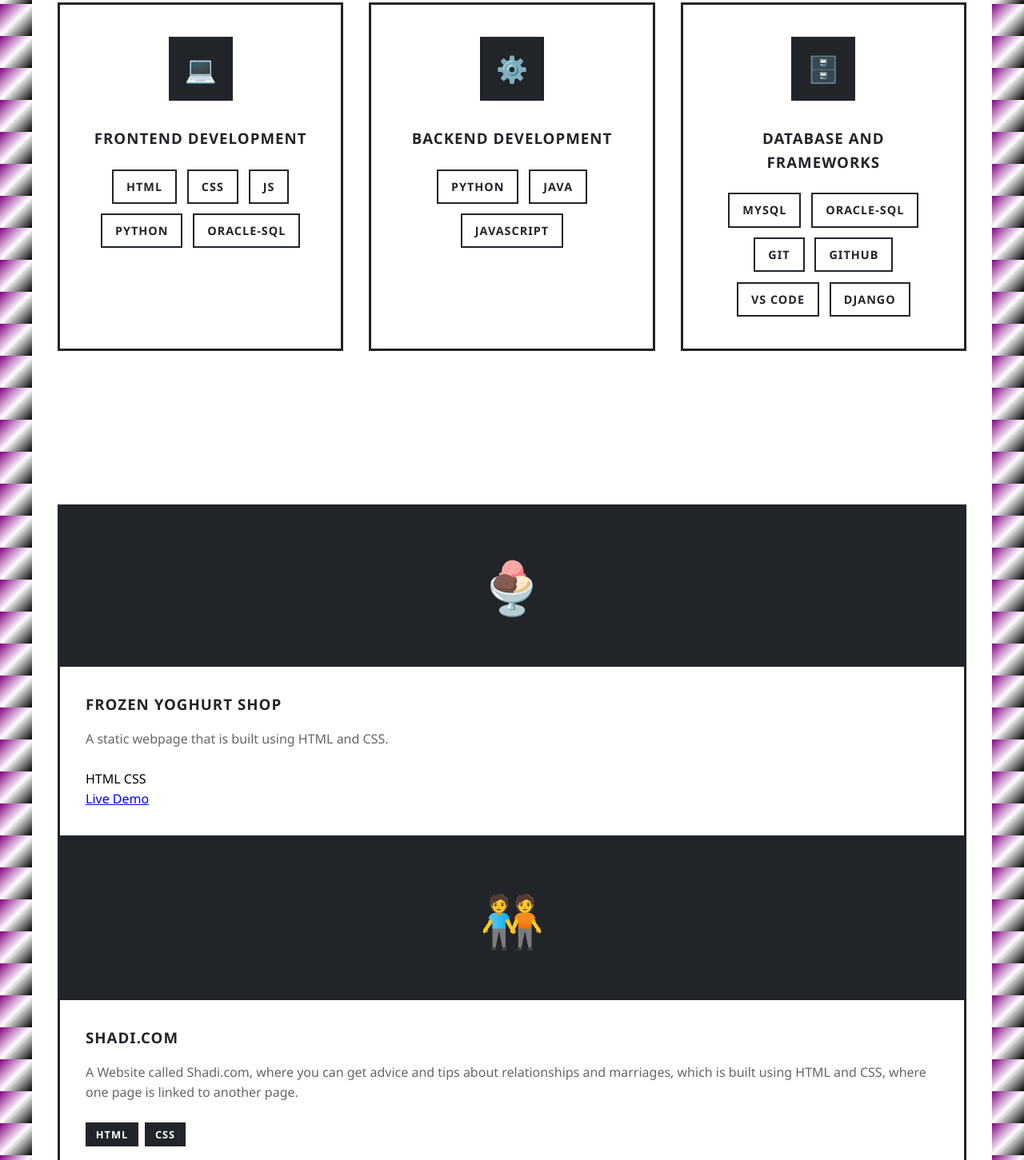
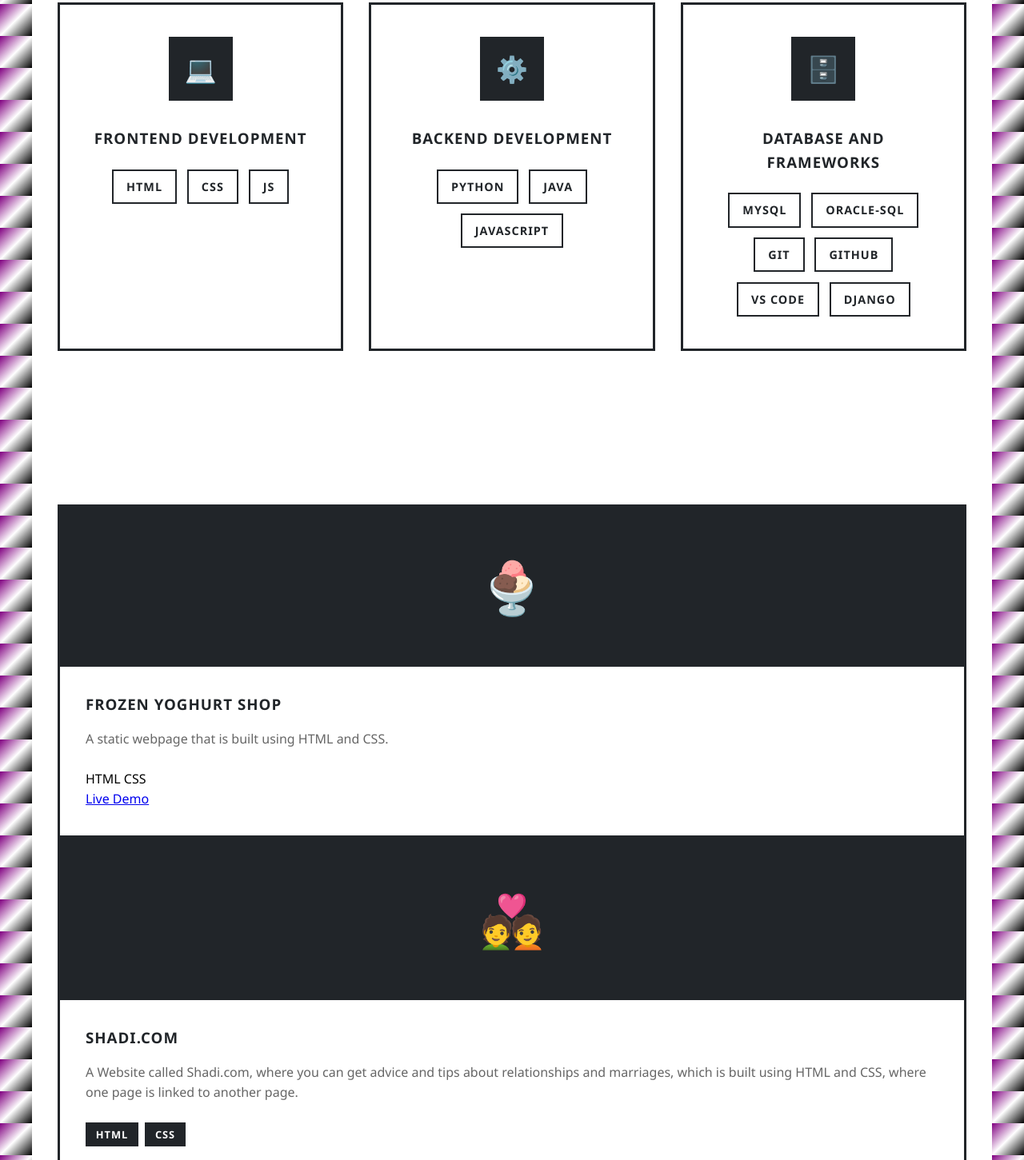
Before and after one commit to Rachanasrinivasm/html-starter, a website: page index.html in a window 1280 px wide. Shown: the part 1635-3086 px from the top of the page at 80% size. Drawn offline with Linux system fonts and the light colour scheme.

Commit message:
Update index.html

```diff
--- a/index.html
+++ b/index.html
@@ -33,7 +33,7 @@
         </div>
     </section>
     <section id="about">
-        <h2>About Me</h2>
+        <h2>       About Me</h2>
         <div class="h">
             <div class="i"><img src="https://i.pinimg.com/736x/a8/e1/c9/a8e1c93a586b973608d46faf29c43fe5.jpg" alt="">
 
@@ -57,8 +57,7 @@
                     <span class="o">HTML</span>
                     <span class="o">CSS</span>
                     <span class="o">JS</span>
-                    <span class="o">Python</span>
-                    <span class="o">Oracle-SQL</span>
+
                 </div>
             </div>
             <div class="l">
@@ -101,7 +100,7 @@
                 </div>
             </div>
             <div class="p">
-                <div class="q">🧑‍🤝‍🧑</div>
+                <div class="q">💑</div>
                 <div class="r">
                     <h3>Shadi.com</h3>
                     <p>A Website called Shadi.com, where you can get advice and tips about relationships and marriages, which is built using HTML and CSS, where one page is linked to another page.</p>
```
